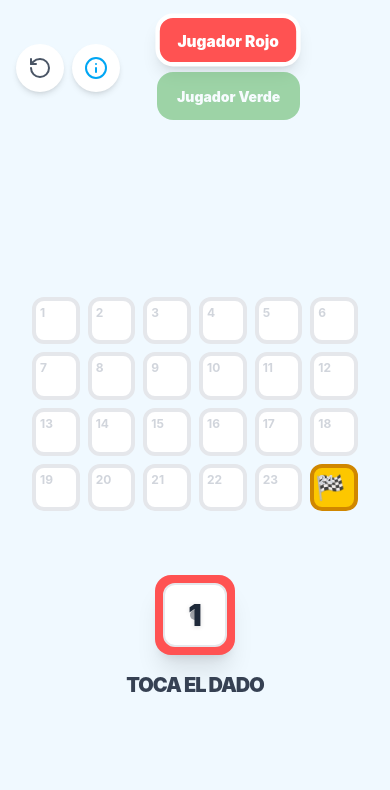
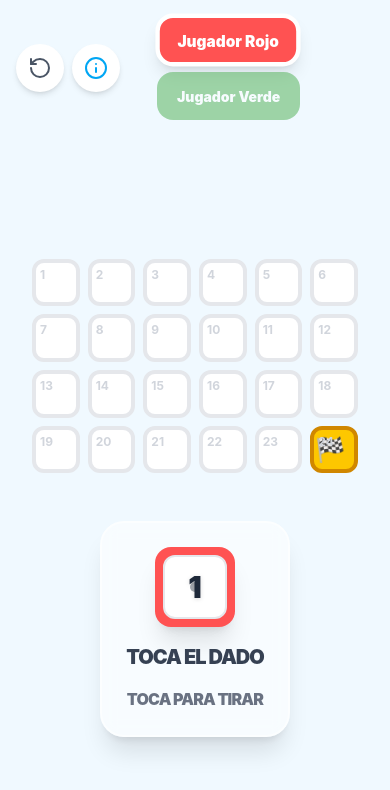
Before and after one commit to mirinicocal4-eng/Parch-s-fonema-r-vibrante, a React (Vite) app: page / in a window 390 px wide. Both pictures are taken after a click on the button "TABLERO RÁPIDO". Shown: the top 790 px of the page. Built offline with nearby package versions, Linux system fonts and the light colour scheme.

Commit message:
feat(gameplay): Improve dice and board layout
Adjust game layout for better responsiveness on larger screens.
Center the board and dice area, and add visual cues for rolling the dice.
This enhances usability and player experience.

```diff
--- a/src/App.tsx
+++ b/src/App.tsx
@@ -220,16 +220,21 @@ export default function App() {
       </div>
 
       {/* Main Game Area */}
-      <div className="flex-1 flex flex-col items-center justify-center gap-8">
-        <Board mode={mode} players={players} squares={squares} />
+      <div className="flex-1 flex flex-col lg:flex-row items-center justify-center gap-8 lg:gap-16">
+        <div className="w-full max-w-[90vh] flex justify-center">
+          <Board mode={mode} players={players} squares={squares} />
+        </div>
 
         {!winner && players.length > 0 && (
-          <div className="mt-4">
+          <div className="flex flex-col items-center justify-center bg-white/50 p-6 rounded-3xl backdrop-blur-sm border-2 border-white/50 shadow-xl">
             <Dice
               onRoll={handleRoll}
               disabled={isModalOpen}
               color={players[currentPlayerIndex]?.color || '#ccc'}
             />
+            <p className="mt-4 text-gray-500 font-black text-center uppercase tracking-tighter">
+              TOCA PARA TIRAR
+            </p>
           </div>
         )}
       </div>
```
